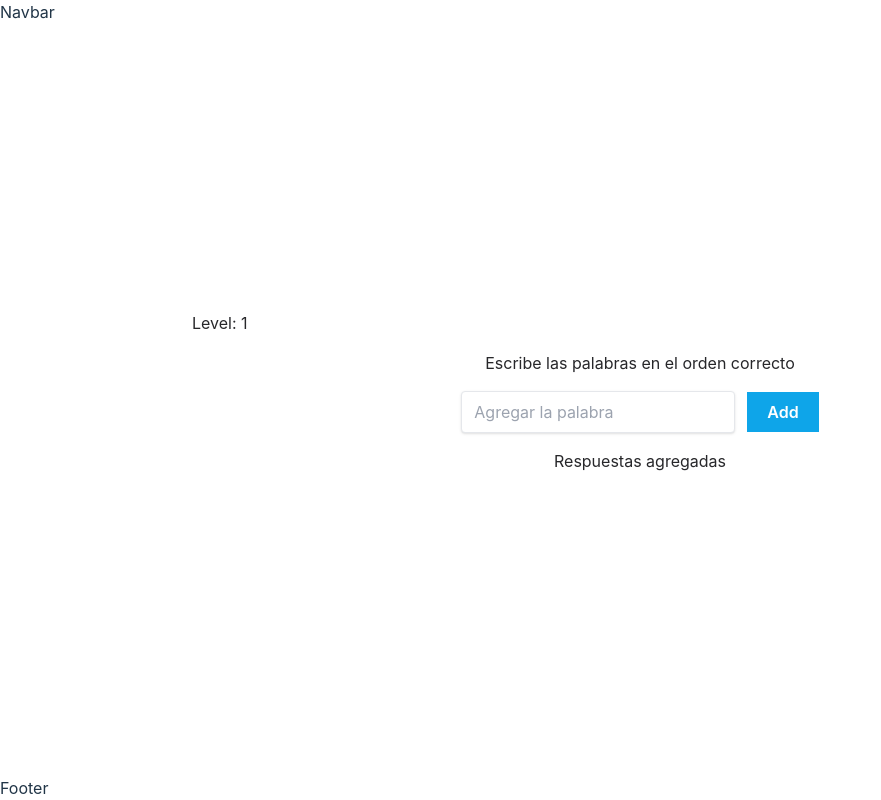
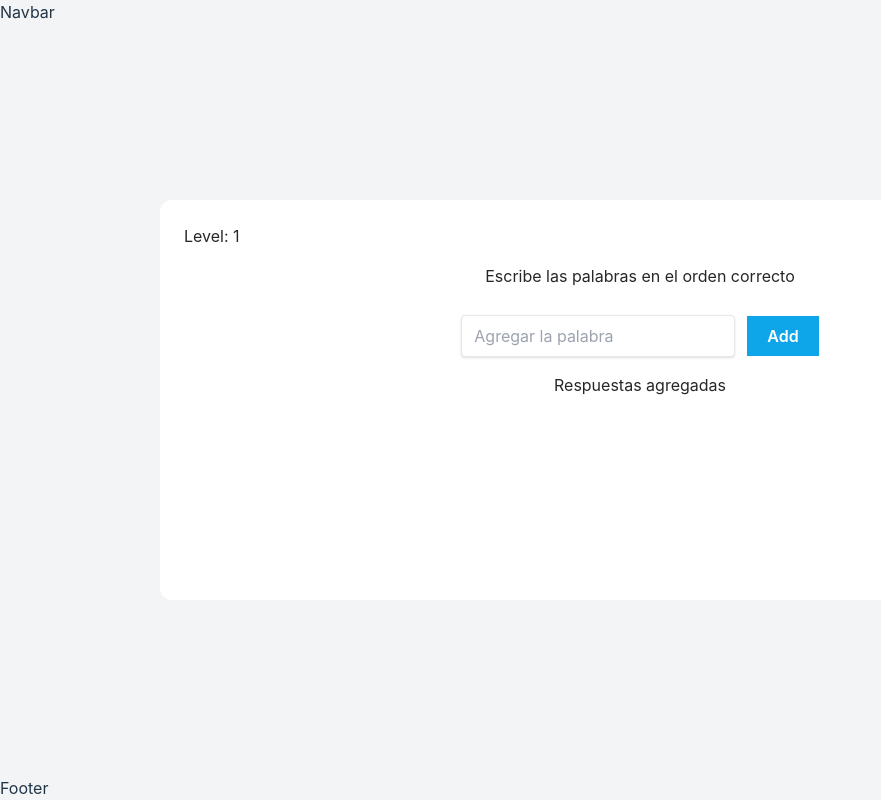
Before and after one commit to JosenRomero/remember_them_game, a React (Vite) app: page /play in a window 1280 px wide. Shown: the whole page, without its empty margins (0-881 px from the left). Built offline with nearby package versions, Linux system fonts and the light colour scheme.

Commit message:
center content

```diff
--- a/src/components/Layout.jsx
+++ b/src/components/Layout.jsx
@@ -2,10 +2,10 @@
 const Layout = ({children}) => {
 
   return (
-    <div className="min-h-screen grid grid-cols-1 place-content-between">
+    <div className="min-h-screen grid grid-cols-1 place-content-between bg-gray-100">
       <p>Navbar</p>
-      <main className="md:w-3/4 mx-auto">
-        <div className="p-6 m-2 bg-white rounded-xl text-zinc-800">
+      <main className="w-3/4 mx-auto min-h-[50vh] bg-white rounded-xl">
+        <div className="h-full p-6 text-zinc-800">
           {children}
         </div>
       </main>
--- a/src/components/ResponseInput.jsx
+++ b/src/components/ResponseInput.jsx
@@ -29,7 +29,7 @@ const ResponseInput = ({ handleInput }) => {
           placeholder={`Agregar la palabra`}
           className="bg-white border text-gray-700 rounded py-2 px-3 shadow"
         />
-        <button onClick={() => nextResponse()} className="ml-3 bg-sky-500 hover:bg-sky-700 px-5 py-2 font-semibold text-white">Add</button>
+        <button onClick={() => nextResponse()} className="ml-3 mt-3 bg-sky-500 hover:bg-sky-700 px-5 py-2 font-semibold text-white">Add</button>
       </div>
     </div>
   )
--- a/src/components/ShowAndResponse.jsx
+++ b/src/components/ShowAndResponse.jsx
@@ -6,17 +6,21 @@ const ShowAndResponse = ({ result }) => {
   const { words, word, showingWords } = useWords();
 
   return (
-    <div className="text-center">
+    <>
       {showingWords &&
-        <div>{word}</div>
+        <div className="h-full grid place-content-center">
+          {word}
+        </div>
       }
       {!showingWords &&
-        <ResponseSection
-          words={words}
-          result={result}
-        />
+        <div className="text-center">
+          <ResponseSection
+            words={words}
+            result={result}
+          />
+        </div>
       }
-    </div>
+    </>
   )
 
 }
--- a/src/pages/HomePage.jsx
+++ b/src/pages/HomePage.jsx
@@ -3,10 +3,12 @@ import { Link } from 'react-router-dom';
 const HomePage = () => {
 
   return (
-    <div className="text-center">
-      <h2 className="mb-4">Remember them</h2>
-      <Link className="bg-sky-500 hover:bg-sky-700 px-5 py-2 rounded-xl font-semibold text-white hover:text-white" to={"/play"}>Play</Link>
-    </div>
+    <>
+      <h2 className="text-center">Remember them</h2>
+      <div className="h-full grid place-content-center">
+        <Link className="bg-sky-500 hover:bg-sky-700 px-5 py-2 rounded-xl font-semibold text-white hover:text-white" to={"/play"}>Play</Link>
+      </div>
+    </>
   )
 
 }
```
